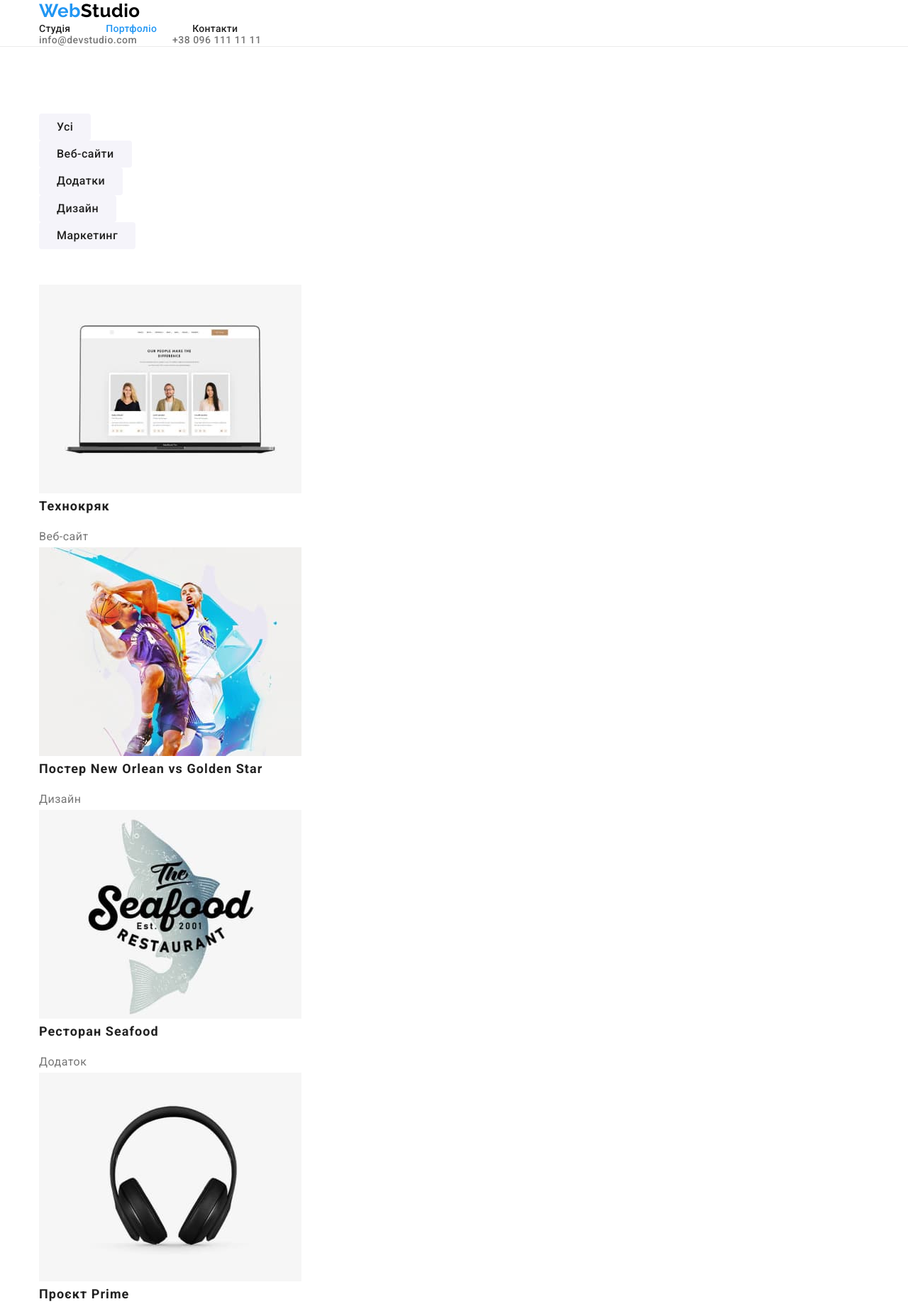
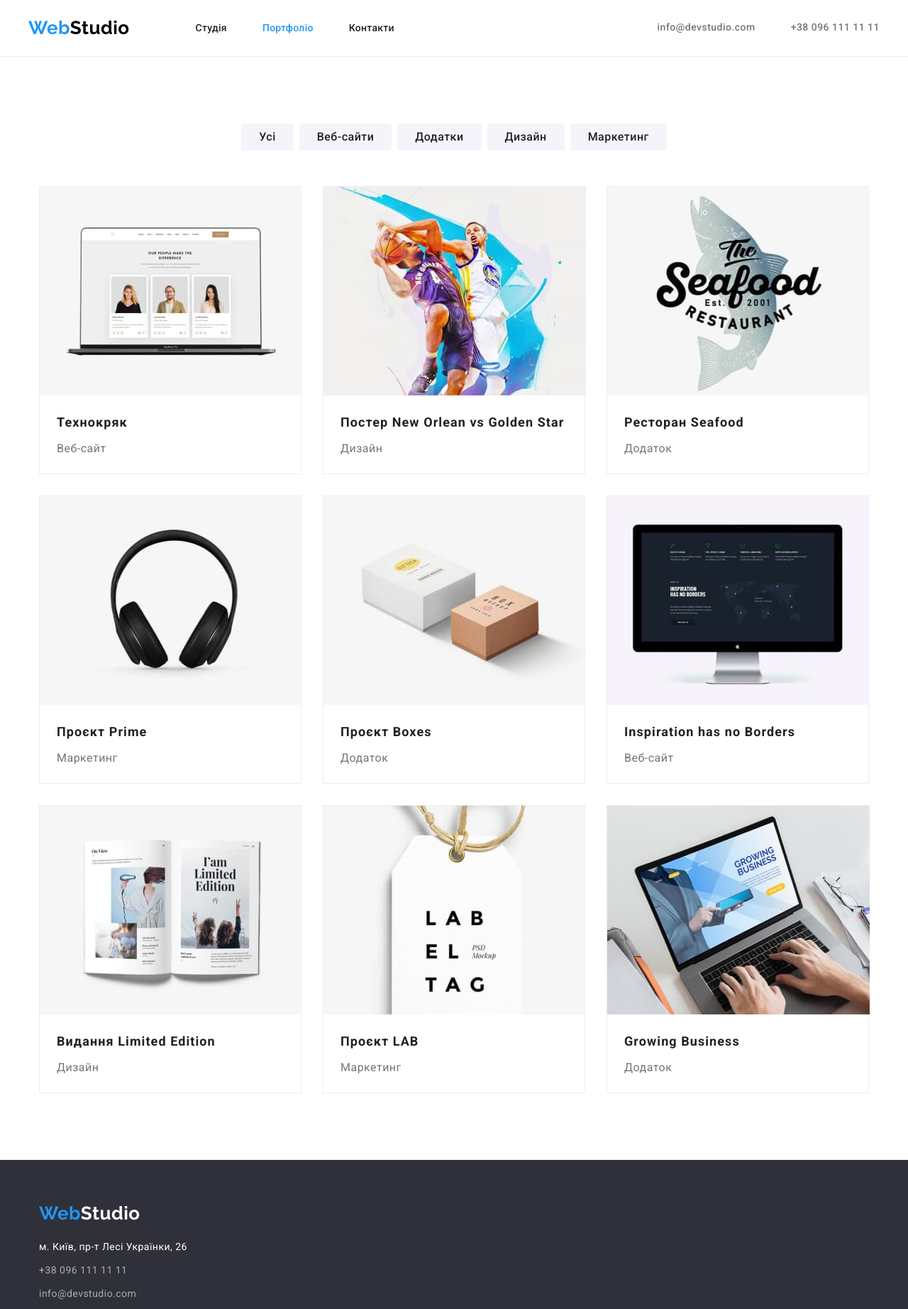
Before and after one commit to Dubyshkina/goit-markup-hw-03, a plain HTML site: page portfolio.html in a window 1280 px wide. Shown: the top 1844 px of the page at 71% size. Drawn offline with nearby package versions, Linux system fonts and the light colour scheme.

Commit message:
changes in portfolio

```diff
--- a/css/styles.css
+++ b/css/styles.css
@@ -20,7 +20,8 @@
   --secondary-background-color: #f5f4fa;
   --footer-background-color: #2f303a;
   --header-border-color: #ECECEC;
-  --box-shadow-color: 0px 4px 4px rgba(0, 0, 0, 0.15);
+  --box-shadow-color: rgba(0, 0, 0, 0.15);
+  --border-example-color:#EEEEEE;
 }
 h1,
 h2,
@@ -144,7 +145,6 @@ img{
   background-color: var(--footer-background-color);
 
   font-weight: 900;
-  font-size: 44px;
   line-height: 1.36;
   text-align: center;
   letter-spacing: 0.06em;
@@ -156,9 +156,10 @@ img{
   /* outline: 2px solid black; */
 }
 .hero-title{
+  font-size:44px;
+
   width: 696px;
   margin: 0 auto 30px;
-
 }
 .button {
   color: var(--primary-white-color);
@@ -180,7 +181,7 @@ img{
 
   border: transparent;
   border-radius: 4px;
-  box-shadow:var(--box-shadow-color);
+  box-shadow: 0px 4px 4px var(--box-shadow-color);
 
   padding: 10px 32px;
   margin:0 auto;
@@ -260,15 +261,12 @@ img{
 }
 
 /* Our team */
-/* между картинкой и заголовком непонятній зазор!!!! */
 .team {
   background-color: var(--secondary-background-color);
 }
 
 .team-list {
   list-style-type: none;
-
-  line-height: 1.88;
 
   display: flex;
   gap: 30px;
@@ -279,12 +277,10 @@ img{
   border-radius: 0px 0px 4px 4px;
   background-color: var(--primary-background-color);
 }
-.team-photo {
-  margin-bottom: 30px;
-}
-.team-card{
+.team-description{
   text-align: center;
   background-color: var(--primary-background-color);
+  padding-top: 30px;
   padding-bottom: 30px;
 }
 .team-list .title {
@@ -294,6 +290,9 @@ img{
   font-size: 16px;
   line-height: 1.19;
 
+}
+.team-text{
+  line-height: 1.19;
 }
 
 /* Footer */
@@ -339,6 +338,10 @@ img{
 .filter {
   list-style-type: none;
   margin-bottom: 50px;
+
+  display: flex;
+  gap:8px;
+  justify-content: center;
 }
 .filter .buttons {
   color: var(--title-text-color);
@@ -354,7 +357,6 @@ img{
   line-height: 1.63;
   text-align: center;
   letter-spacing: 0.03em;
-
 
   border: transparent;
   border-radius: 4px;
@@ -372,12 +374,27 @@ img{
 
 .example-list {
   list-style-type: none;
+  /* background-color: #2196f3; */
+
+  display:flex;
+  gap:30px;
+  flex-wrap: wrap;
+}
+
+.example-cards {
+  background-color: var(--primary-background-color);
+border: 1px solid var(--border-example-color);
+max-width: 370px;
 }
 .example-list .link {
   text-decoration: none;
 }
+.example-text{
+  padding:20px 24px;
+}
 .example-list .title {
   color: var(--title-text-color);
+  margin-bottom: 4px;
 
   font-weight: 700;
   font-size: 18px;
--- a/portfolio.html
+++ b/portfolio.html
@@ -22,9 +22,8 @@
     <!--Header-->
     <header class="header-decoration">
       <!--Nav-->
-      <div class="container">
-        <div class="">
-          <nav>
+      <div class="container header-container">
+        <nav class="nav-container">
           <a href="./index.html" class="logo"
             >Web<span class="header-logo">Studio</span></a
           >
@@ -34,9 +33,7 @@
             <li><a href="" class="link">Контакти</a></li>
           </ul>
         </nav>
-        </div>
         <!--Contacts-->
-        <div class="">
         <ul class="header-contacts">
           <li>
             <a href="mailto:info@devstudio.com" class="item"
@@ -47,7 +44,6 @@
             <a href="tel:+380961111111" class="item">+38 096 111 11 11</a>
           </li>
         </ul>
-        </div>
       </div>
     </header>
     <main>
@@ -64,83 +60,101 @@
         </ul>
         <!--Examples-->
         <ul class="example-list">
-          <li>
+          <li class="example-cards">
             <a href="" class="link">
               <img
                 src="./images/technokryak.jpg"
                 alt="web-site image"
                 width="370"
               />
+                <div class="example-text">
                   <h2 class="title">Технокряк</h2>
                   <p class="paragraph">Веб-сайт</p>
+                </div>
             </a>
           </li>
-          <li>
+          <li class="example-cards">
             <a href="" class="link">
               <img
                 src="./images/neworlean.jpg"
                 alt="poster image"
                 width="370"
               />
+              <div class="example-text">
                 <h2 class="title">Постер New Orlean vs Golden Star</h2>
                 <p class="paragraph">Дизайн</p>
+              </div>
             </a>
           </li>
-          <li>
+          <li class="example-cards">
             <a href="" class="link">
               <img
                 src="./images/seafood.jpg"
                 alt="restaurant logo"
                 width="370"
               />
+              <div class="example-text">
                 <h2 class="title">Ресторан Seafood</h2>
                 <p class="paragraph">Додаток</p>
+              </div>
             </a>
           </li>
-          <li>
+          <li class="example-cards">
             <a href="" class="link">
               <img src="./images/prime.jpg" alt="headphones" width="370" />
+              <div class="example-text">
                 <h2 class="title">Проєкт Prime</h2>
                 <p class="paragraph">Маркетинг</p>
+              </div>
             </a>
           </li>
-          <li>
+          <li class="example-cards">
             <a href="" class="link">
               <img src="./images/boxes.jpg" alt="boxes" width="370" />
+              <div class="example-text">
                 <h2 class="title">Проєкт Boxes</h2>
                 <p class="paragraph">Додаток</p>
+              </div>
             </a>
           </li>
-          <li>
+          <li class="example-cards">
             <a href="" class="link">
               <img
                 src="./images/inspiration.jpg"
                 alt="web-site image"
                 width="370"
               />
+              <div class="example-text">
                 <h2 class="title">Inspiration has no Borders</h2>
                 <p class="paragraph">Веб-сайт</p>
+              </div>
             </a>
           </li>
-          <li>
+          <li class="example-cards">
             <a href="" class="link">
               <img src="./images/limited.jpg" alt="magazine page" width="370" />
+              <div class="example-text">
                 <h2 class="title">Видання Limited Edition</h2>
                 <p class="paragraph">Дизайн</p>
+              </div>
             </a>
           </li>
-          <li>
+          <li class="example-cards">
             <a href="" class="link">
               <img src="./images/lab.jpg" alt="label tag" width="370" />
+              <div class="example-text">
                 <h2 class="title">Проєкт LAB</h2>
                 <p class="paragraph">Маркетинг</p>
+              </div>
             </a>
           </li>
-          <li>
+          <li class="example-cards">
             <a href="" class="link">
               <img src="./images/growing.jpg" alt="app image" width="370" />
+              <div class="example-text">
                 <h2 class="title">Growing Business</h2>
                 <p class="paragraph">Додаток</p>
+              </div>
             </a>
           </li>
         </ul>
```
Also changed, not shown: index.html (+9 -10 lines). Lines whose indentation alone changed are shown as unchanged.
